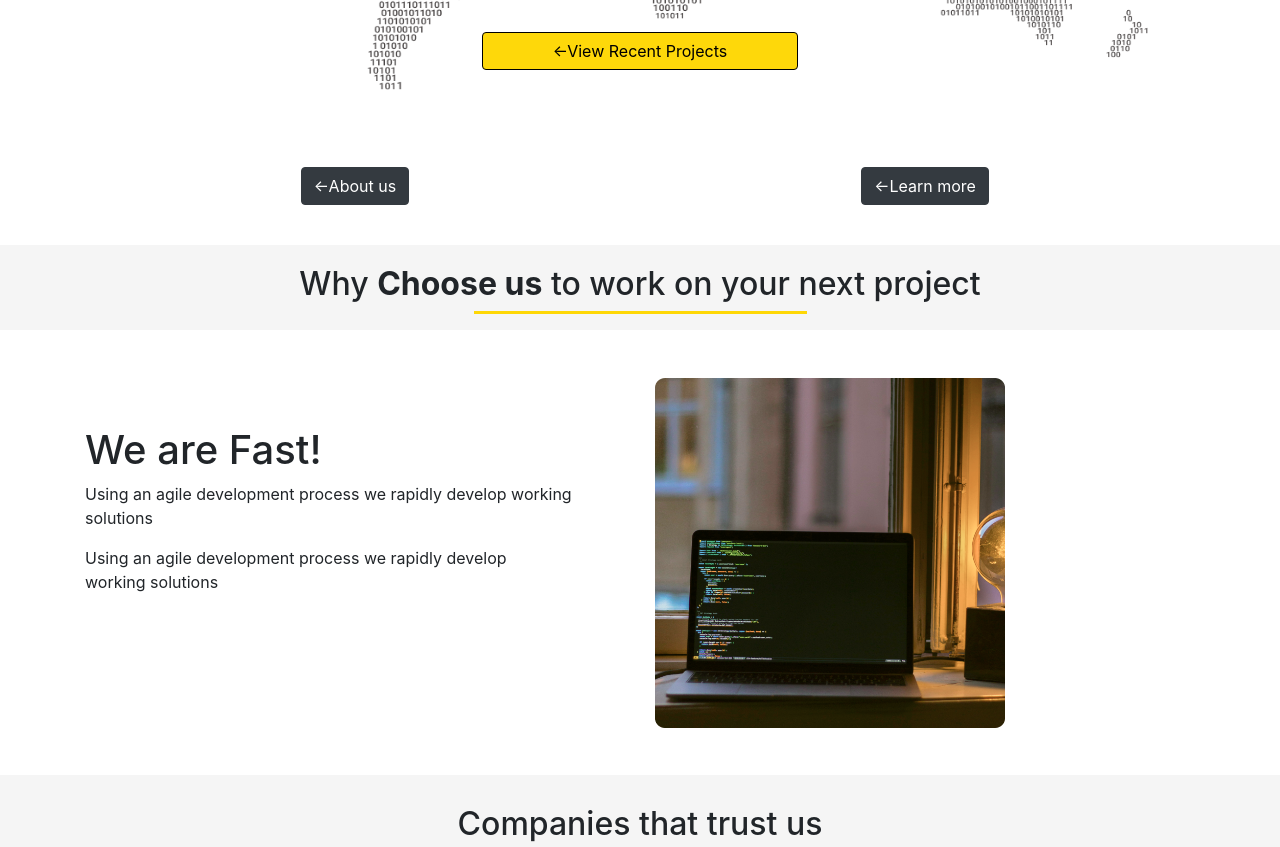
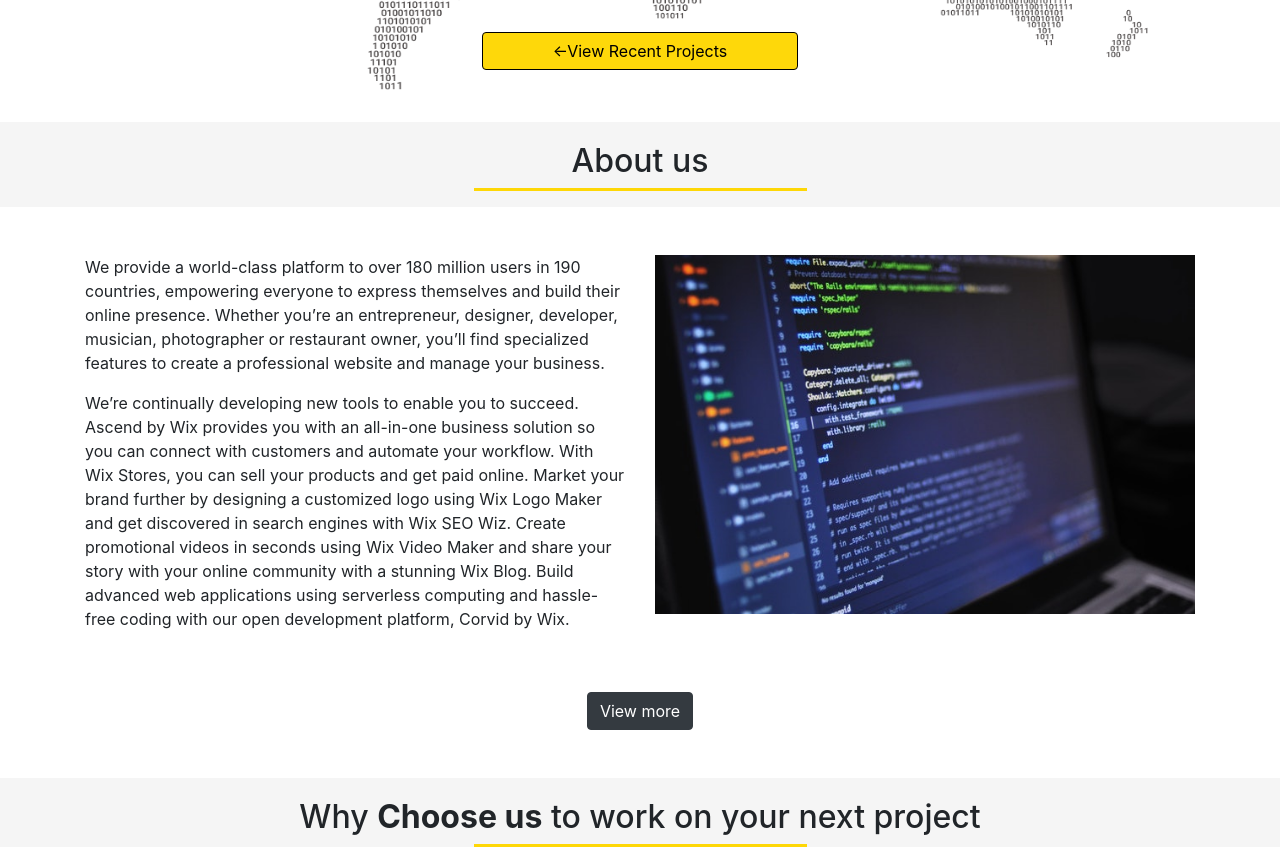
Before and after one commit to Prosoffice/UZUCORP-WEBSITE, a plain HTML site: page index.html in a window 1280 px wide. Shown: the part 560-1407 px from the top of the page. Drawn offline with nearby package versions, Linux system fonts and the light colour scheme.

Commit message:
About us belt and deletion of irrelevant buttons

```diff
--- a/index.css
+++ b/index.css
@@ -91,7 +91,6 @@
     padding-right: 70px !important;
     padding-left: 70px !important;
     margin-top:25px;
-    margin-bottom: -45px !important;
   }
   .temp{
     margin-top: 40px !important;
@@ -102,6 +101,13 @@
   .new{
     background-color: whitesmoke;
     min-height: 110px;
+    margin-top: -30px !important;
+
+  }
+
+  .new1{
+    background-color: whitesmoke;
+    height: 70px;
     margin-top: -30px !important;
 
   }
@@ -340,6 +346,10 @@
     margin-bottom: 40px !important;
   }
 
+  button{
+    text-align: center !important;
+  }
+
   .new{
     background-color: whitesmoke;
     min-height: 85px;
--- a/index.html
+++ b/index.html
@@ -56,29 +56,51 @@
       </div>
     </section>
 
+    <section id="view2" >
+      <div class="container-fluid new1 mobile">
+        <div class="container lead lead2 mobile">
+          <h2>About us</h2>
+        </div>
+      </div>
+      <br class="mobile">
+      <br class="mobile">
+
+
      <div class="container mobile">
-      <div class="row text-align:center">
-        <div class="col-6 text-center mb-5">
-          <a class="btn btn-dark" href="#" role="button"><span>&#8592;</span>About us</a>
+          <div class="row">
+            <div class="col-sm-6">
+              <p class=" mb-4">We provide a world-class platform to over 180 million users in 190 countries, empowering everyone to express themselves and build their online presence. Whether you’re an entrepreneur, designer, developer, musician, photographer or restaurant owner, you’ll find specialized features to create a professional website and manage your business.</p>
             </div>
-        <div class="col-6 text-center mb-5">
-          <a class="btn btn-dark " href="#" role="button"><span>&#8592;</span>Learn more</a>
+            <div class="col-sm-6 text-center mb-5">
+              <button type="submit" class="btn btn-dark mb-2">View more</button>
+            </div>
           </div>
       </div>
 
+
+      <section id="view2" >
+        <div class="container-fluid new desktop">
+          <div class="container lead lead2 desktop">
+            <h2>About us</h2>
           </div>
+        </div>
+        <br class="desktop">
+        <br class="desktop">
 
 
        <div class="container desktop">
-      <div class="row text-align:center">
-        <div class="col-6 text-center">
-          <a class="btn btn-dark" href="#" role="button"><span>&#8592;</span>About us</a>
+            <div class="row">
+              <div class="col-md-6">
+                <p>We provide a world-class platform to over 180 million users in 190 countries, empowering everyone to express themselves and build their online presence. Whether you’re an entrepreneur, designer, developer, musician, photographer or restaurant owner, you’ll find specialized features to create a professional website and manage your business.</p>
+                <p>We’re continually developing new tools to enable you to succeed. Ascend by Wix provides you with an all-in-one business solution so you can connect with customers and automate your workflow. With Wix Stores, you can sell your products and get paid online. Market your brand further by designing a customized logo using Wix Logo Maker and get discovered in search engines with Wix SEO Wiz. Create promotional videos in seconds using Wix Video Maker and share your story with your online community with a stunning Wix Blog.  Build advanced web applications using serverless computing and hassle-free coding with our open development platform, Corvid by Wix.</p>
               </div>
-        <div class="col-6 text-center">
-          <a class="btn btn-dark " href="#" role="button"><span>&#8592;</span>Learn more</a>
+              <div class="col-md-6">
+                <img src="code.jpg" width="100%">
               </div>
             </div>
-
+            <div class="row justify-content-center desktop">
+              <button type="submit" class="btn btn-dark mb-5 desktop">View more</button>
+            </div>
         </div>
 
 
```
Also changed, not shown: code.jpg (added). Lines whose indentation alone changed are shown as unchanged.
